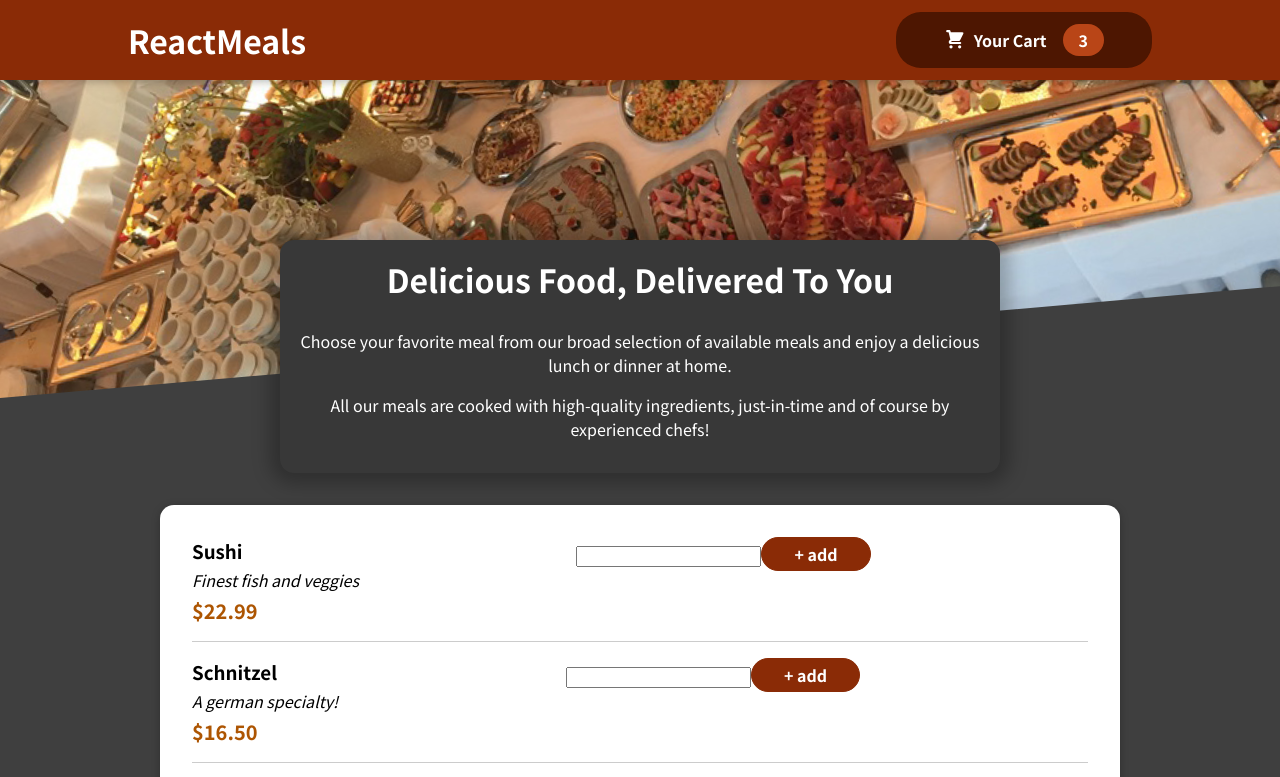
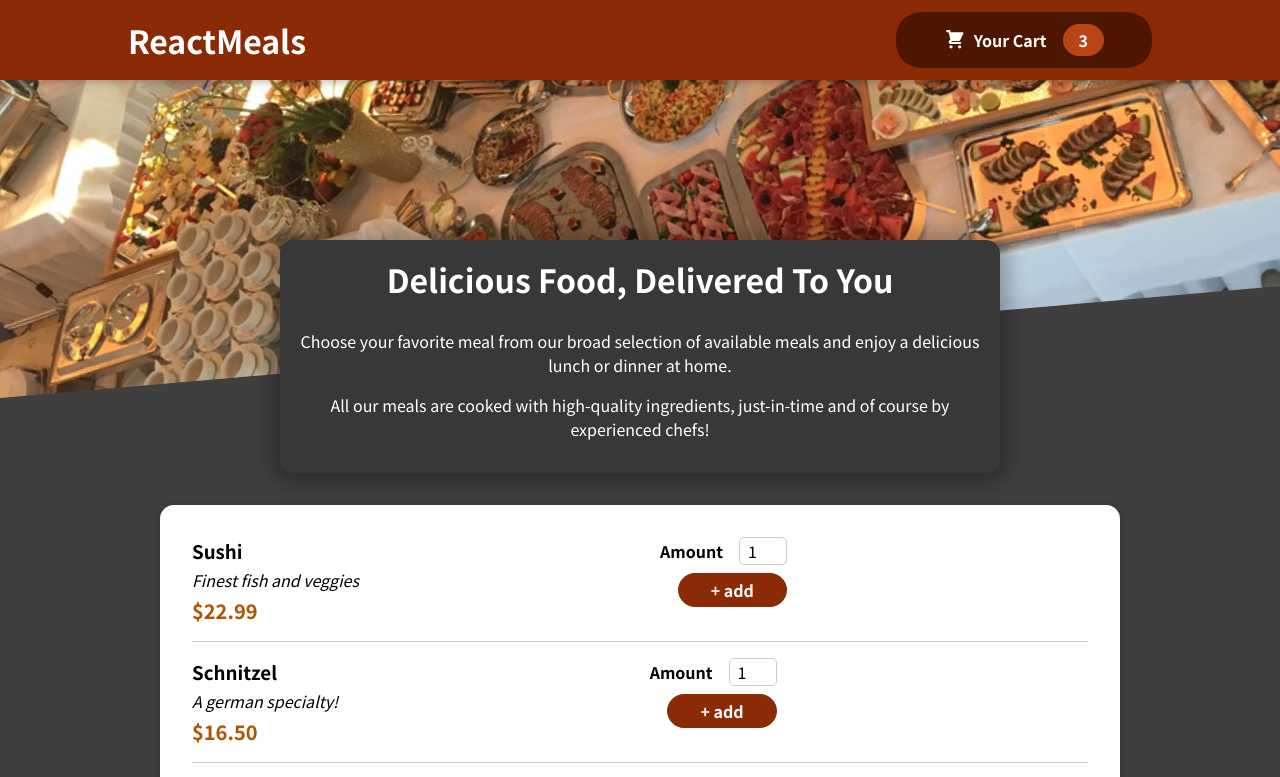
Before and after one commit to hadar-g/food-order-app, a React (Create React App) app: page / in a window 1280 px wide. Shown: the top 777 px of the page. Built offline with nearby package versions, Linux system fonts and the light colour scheme.

Commit message:
added input form

```diff
--- a/src/components/Meals/MealItemForm.js
+++ b/src/components/Meals/MealItemForm.js
@@ -1,9 +1,18 @@
 import classes from './MealItemForm.module.css'
+import Input from '../UI/Input'
+
 
 const MealItemForm = props => {
     return(
     <form className = {classes.form}>
-        <input />
+        <Input label = "Amount" input = {{
+            id: 'amount',
+            type: 'number',
+            min: '1',
+            max: '5',
+            step: '1',
+            defaultValue: '1'
+        }} />
         <button> + add</button>
     </form>
     )
--- a/src/components/UI/Input.js
+++ b/src/components/UI/Input.js
@@ -0,0 +1,12 @@
+import classes from './Input.module.css'
+
+const Input = props => {
+    return(
+        <div className = {classes.input}>
+            <label htmlFor = {props.input.id}>{props.label}</label>
+            <input {...props.input} />
+        </div>
+    )
+}
+
+export default Input
```
